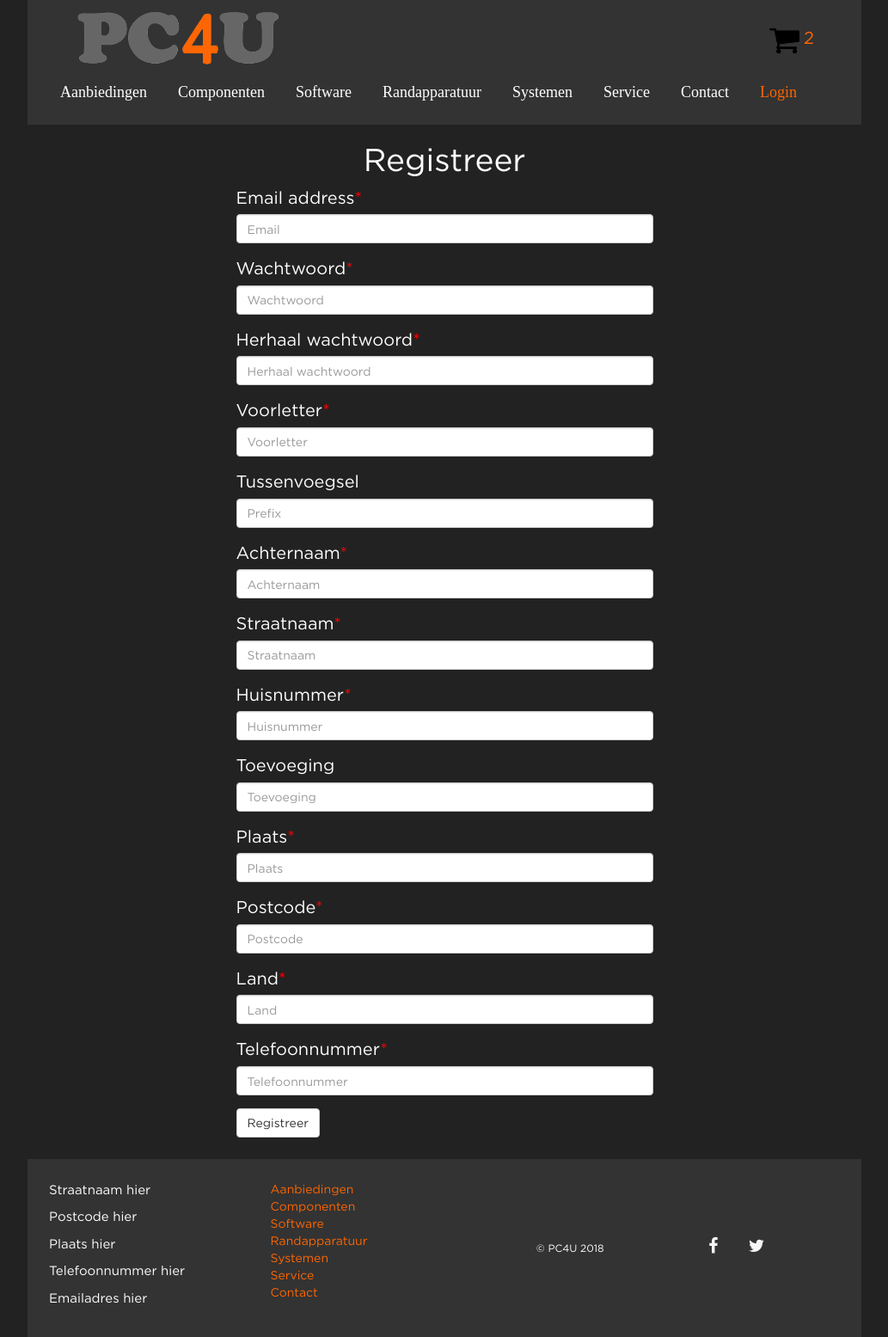
After one commit to Pim-dijk/PC4U, a PHP site: page /Register.php in a window 1280 px wide. The commit adds this page. Shown: the whole page at 86% size, without its empty margins (123-1156 px from the left). Run offline with PHP 8.4, Linux system fonts and the light colour scheme; some web fonts are replaced.

Commit message:
Added pages: Register, Login, Contact

```diff
--- a/HTML/Footer.php
+++ b/HTML/Footer.php
@@ -1,5 +1,4 @@
-<div id="FooterContainer">
-	<div class="row">
+		<div id="FooterContainer" class="row">
 
 			<div id="Adress" class="col-xs-3">
 				<p>Straatnaam hier</p>
@@ -45,7 +44,13 @@
 			<!--/headerImg-->
 			</div>
 
+		<!--//FooterContainer-->
+		</div>
+	<!--/container-->
 	</div>
 
-<!--//FooterContainer-->
-</div>
+	<script src="http://code.jquery.com/jquery-latest.min.js"></script>
+	<script src="js/hamburger.js"></script>
+</body>
+
+</html>
--- a/HTML/Header.php
+++ b/HTML/Header.php
@@ -1,4 +1,24 @@
-<div id="headerContainer">
+<!doctype html>
+<html>
+<meta charset="utf-8">
+	<title>PC4U</title>
+	<meta name="viewport" content="width=device-width, initial-scale=1.0">
+
+
+	<!-- Bootstrap -->
+	<link href="css/bootstrap.min.css" rel="stylesheet">
+	<script src="js/respond.js"></script>
+
+	<!--Stylesheet-->
+	<link type="text/css" rel="stylesheet" href="css/opmaak.css">
+	<link type="text/css" rel="stylesheet" href="css/Header.css">
+	<link type="text/css" rel="stylesheet" href="css/Footer.css">
+
+<!--Body-->
+<body>
+	<div class="container">
+		<!--Header-->
+		<div id="headerContainer" class="row">
 			<!--Logo-->
 			<div class="col-xs-12">
 				<a href="#">
@@ -19,6 +39,7 @@
 				<div class="line"></div>
 				<div class="line"></div>
 			</div>
+
 			<!--Nav section-->
 			<nav id="header" class="">
 				<ul>
@@ -49,6 +70,5 @@
 				</ul>
 			<!--/nav - header-->
 			</nav>
-
 		<!--/headerContainer-->
 		</div>
--- /dev/null
+++ b/HTML/Register.php
@@ -0,0 +1,71 @@
+<!--Include Header-->
+<?php include 'Header.php'; ?>
+
+<!--Page content goes here!!!-->
+<div id="Register" class="row">
+
+	<div class="col-xs-12">
+		<h3>Registreer</h3>
+
+		<!--Login Form-->
+		<form class="myForm center-block needs-validation">
+			<div class="form-group required">
+				<label for="Email" class="control-label">Email address</label>
+				<input type="email" class="form-control" id="Email" placeholder="Email" required>
+			</div>
+			<div class="form-group required">
+				<label for="Password" class="control-label">Wachtwoord</label>
+				<input type="password" class="form-control" id="Password" placeholder="Wachtwoord" required>
+			</div>
+			<div class="form-group required">
+				<label for="ConfirmPassword" class="control-label">Herhaal wachtwoord</label>
+				<input type="password" class="form-control" id="ConfirmPassword" placeholder="Herhaal wachtwoord" required>
+			</div>
+			<div class="form-group required">
+				<label for="FirstLetter" class="control-label">Voorletter</label>
+				<input type="text" class="form-control" id="FirstLetter" placeholder="Voorletter" required>
+			</div>
+			<div class="form-group">
+				<label for="Prefix">Tussenvoegsel</label>
+				<input type="text" class="form-control" id="Prefix" placeholder="Prefix">
+			</div>
+			<div class="form-group required">
+				<label for="LastName" class="control-label">Achternaam</label>
+				<input type="text" class="form-control" id="LastName" placeholder="Achternaam" required>
+			</div>
+			<div class="form-group required">
+				<label for="Street" class="control-label">Straatnaam</label>
+				<input type="text" class="form-control" id="Street" placeholder="Straatnaam" required>
+			</div>
+			<div class="form-group required">
+				<label for="HouseNumber" class="control-label">Huisnummer</label>
+				<input type="text" class="form-control" id="HouseNumber" placeholder="Huisnummer" required>
+			</div>
+			<div class="form-group">
+				<label for="Additive">Toevoeging</label>
+				<input type="text" class="form-control" id="Additive" placeholder="Toevoeging">
+			</div>
+			<div class="form-group required">
+				<label for="City" class="control-label">Plaats</label>
+				<input type="text" class="form-control" id="City" placeholder="Plaats" required>
+			</div>
+			<div class="form-group required">
+				<label for="Zipcode" class="control-label">Postcode</label>
+				<input type="email" class="form-control" id="Zipcode" placeholder="Postcode" required>
+			</div>
+			<div class="form-group required">
+				<label for="Country" class="control-label">Land</label>
+				<input type="password" class="form-control" id="Country" placeholder="Land" required>
+			</div>
+			<div class="form-group required">
+				<label for="Phone" class="control-label">Telefoonnummer</label>
+				<input type="password" class="form-control" id="Phone" placeholder="Telefoonnummer" required>
+			</div>
+			<button type="submit" class="btn btn-default">Registreer</button>
+		</form>
+	</div>
+
+</div>
+
+<!--Include Footer-->
+<?php include 'Footer.php'; ?>
--- a/HTML/css/Footer.css
+++ b/HTML/css/Footer.css
@@ -15,6 +15,12 @@
 	font-size:12px;
 	color:white;
 	text-align:center;
+}
+
+#subMenu li
+{
+	font-size: 14px;
+	list-style-type: none;
 }
 
 #subMenu a:hover
@@ -35,15 +41,18 @@
 #footerSocial
 {
 	padding-left:50px;
+	padding-top:50px;
 }
 
 	#footerSocial img
 	{
-		padding:65px 25px 0 0;
+		padding:15px
 	}
 
+@media screen and (max-width:566px)
+{
+	#footerSocial img
+	{
 
-@media screen and (max-width:530px)
-{
-
+	}
 }
--- a/HTML/css/Header.css
+++ b/HTML/css/Header.css
@@ -1,6 +1,6 @@
 #headerContainer
 {
-	max-width:1000px;
+	max-width: 1000px;
 	width:100%;
 	height:auto;
 	float:left;
--- a/HTML/css/_notes/dwsync.xml
+++ b/HTML/css/_notes/dwsync.xml
@@ -4,6 +4,8 @@
 <file name="bootstrap.min.css" server="C:/xampp/htdocs/PC4U" local="131423707810000000" remote="131423743810000000" Dst="1" />
 <file name="opmaak.css" server="C:/xampp/htdocs/PC4U/" local="131641134211749109" remote="131641134210000000" Dst="1" />
 <file name="bootstrap.min.css" server="C:/xampp/htdocs/PC4U/" local="131423707810000000" remote="131423743810000000" Dst="1" />
-<file name="opmaak.css" server="C:/xampp/htdocs/PC4U/HTML/" local="131641134211749109" remote="131641134210000000" Dst="1" />
+<file name="opmaak.css" server="C:/xampp/htdocs/PC4U/HTML/" local="131644704047656763" remote="131644704040000000" Dst="1" />
 <file name="bootstrap.min.css" server="C:/xampp/htdocs/PC4U/HTML/" local="131423707810000000" remote="131423743810000000" Dst="1" />
+<file name="Header.css" server="C:/xampp/htdocs/PC4U/HTML/" local="131644652626444014" remote="131644652620000000" Dst="1" />
+<file name="Footer.css" server="C:/xampp/htdocs/PC4U/HTML/" local="131644691289850601" remote="131644691280000000" Dst="1" />
 </dwsync>
--- a/HTML/css/opmaak.css
+++ b/HTML/css/opmaak.css
@@ -44,6 +44,10 @@ body
 	font-weight:normal;
 	font-size:20px;
 	color:white;
+}
+
+.container
+{
 	max-width: 1000px;
 }
 
@@ -71,3 +75,25 @@ p
 	font-size:15px;
 	font-family:gotham book;
 }
+
+.myForm
+{
+	width:50%;
+	margin:0 auto;
+	padding-bottom: 25px;
+}
+
+.form-group.required .control-label:after {
+	content:"*";
+	color:red;
+}
+
+#login
+{
+	margin-top:25px;
+}
+
+#Contact
+{
+	margin-top:25px;
+}
--- a/HTML/js/_notes/dwsync.xml
+++ b/HTML/js/_notes/dwsync.xml
@@ -3,4 +3,5 @@
 <file name="respond.js" server="C:/xampp/htdocs/PC4U" local="131406041468039881" remote="131406077460000000" Dst="1" />
 <file name="respond.js" server="C:/xampp/htdocs/PC4U/" local="131406041468039881" remote="131406077460000000" Dst="1" />
 <file name="respond.js" server="C:/xampp/htdocs/PC4U/HTML/" local="131406041468039881" remote="131406077460000000" Dst="1" />
+<file name="hamburger.js" server="C:/xampp/htdocs/PC4U/HTML/" local="131644547140081683" remote="131644547140000000" Dst="1" />
 </dwsync>
```
Also changed, not shown: HTML/Contact.php (added, +39 -0 lines), HTML/Index.php (+3 -27 lines), HTML/Login.php (+26 -2 lines), HTML/_notes/dwsync.xml (+5 -3 lines), HTML/fonts/_notes/dwsync.xml (added, +11 -0 lines). Lines whose indentation alone changed are shown as unchanged.
